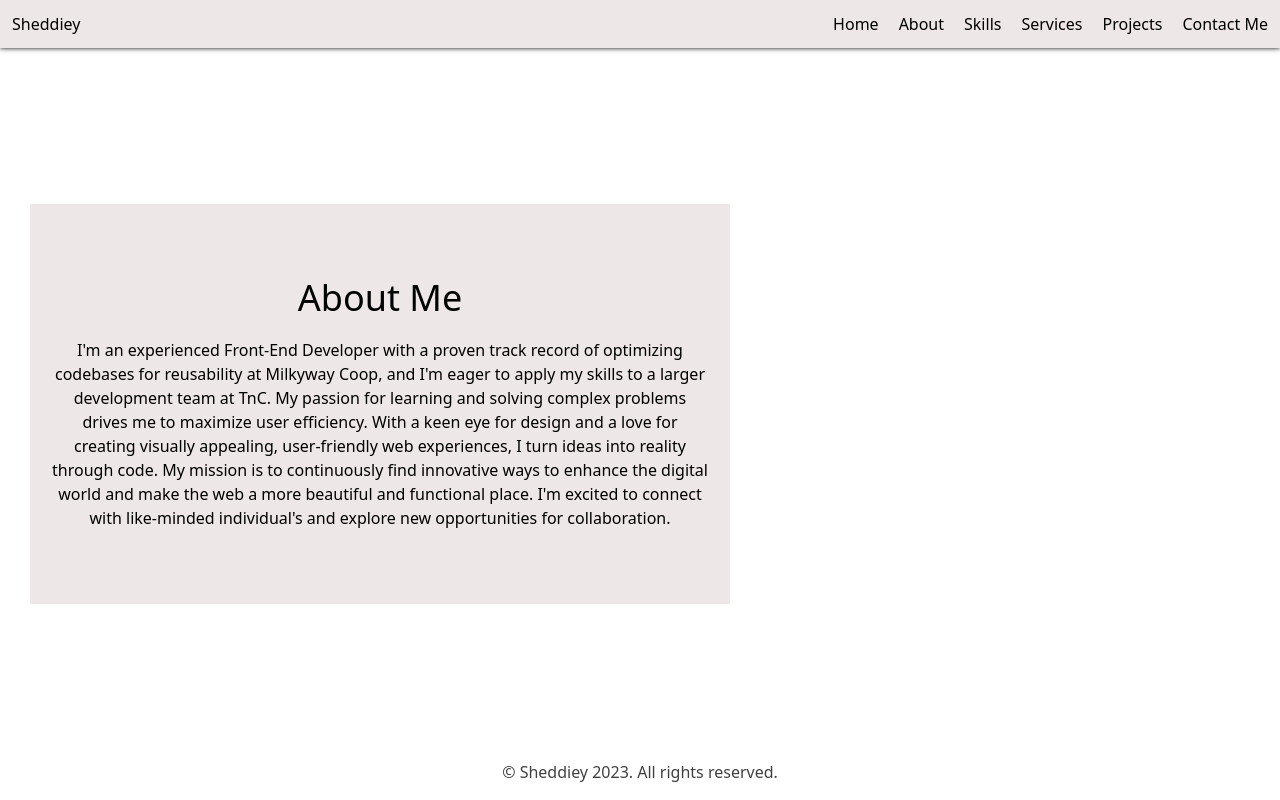
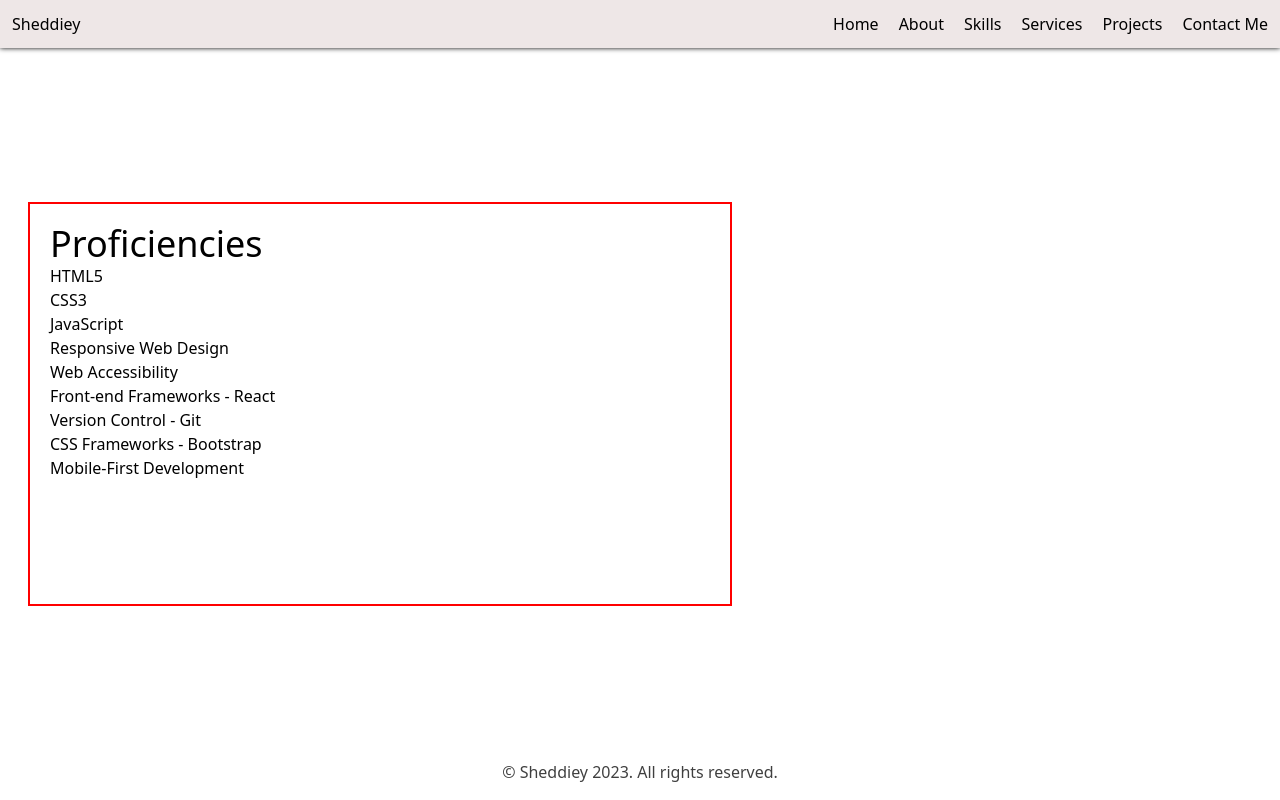
Before and after one commit to Sheddiey/Portfolio, a React (Create React App) app: page / in a window 1280 px wide. Built offline with nearby package versions, Linux system fonts and the light colour scheme.

Commit message:
styles for skills component

```diff
--- a/src/Components/Main.jsx
+++ b/src/Components/Main.jsx
@@ -91,8 +91,8 @@ export function About() {
 export function Skills() {
   return (
     <div className="skills p-5 card" id="skills">
-      <h2>Proficiencies</h2>
-      <ul>
+      <h2 className="text-4xl font-medium">Proficiencies</h2>
+      <ul className="list-none hover:list-disc">
         <li>HTML5</li>
         <li>CSS3</li>
         <li>JavaScript</li>
--- a/src/Components/Portfolio.jsx
+++ b/src/Components/Portfolio.jsx
@@ -1,11 +1,11 @@
 import React from "react";
-import { About, Home } from "./Main";
+import { About, Home, Skills } from "./Main";
 
 export function Portfolio() {
   return (
     <div className=" h-screen flex flex-col justify-between ">
       <NavBar />
-      <About />
+      <Skills />
       <Footer />
     </div>
   );
--- a/src/index.css
+++ b/src/index.css
@@ -14,4 +14,6 @@
   box-shadow: 0 4px 8px 0 var(--clr-very-dark-grayish-cyan);
   margin-inline: 30px;
   padding: 20px;
+  box-shadow: 0 4px 8px 0 var(--clr-very-dark-grayish-cyan);
+  outline: 2px solid red;
 }
```
